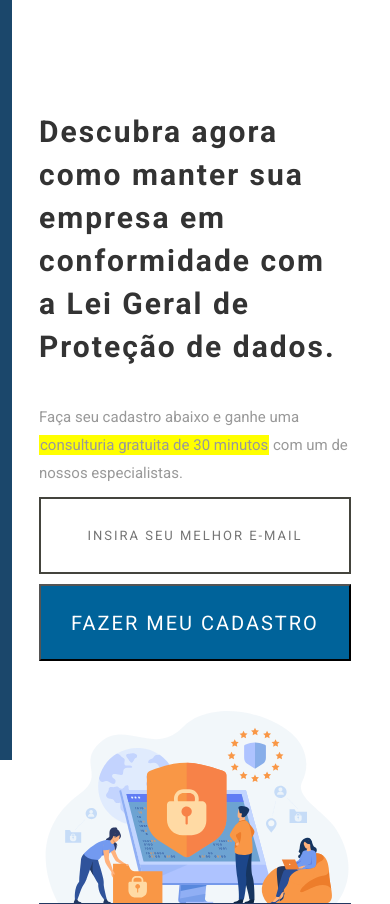
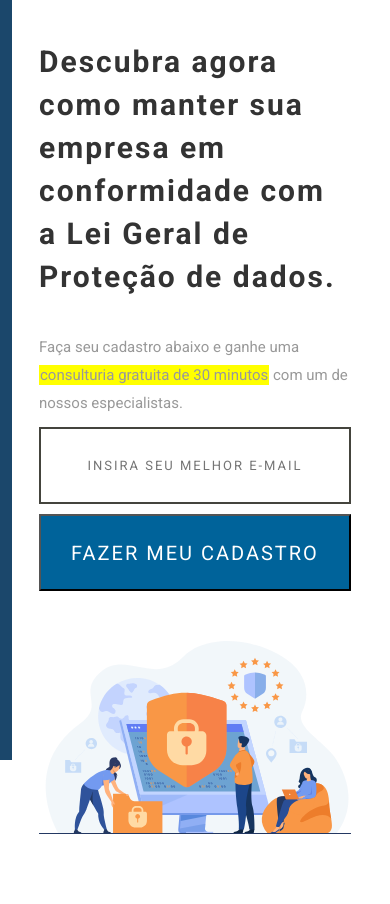
Before and after one commit to iagoisi/damis, a plain HTML site: page index.html in a window 390 px wide. Shown: the top 904 px of the page. Drawn offline with Linux system fonts and the light colour scheme.

Commit message:
:angel:  Top Intro

```diff
--- a/css/style.css
+++ b/css/style.css
@@ -285,7 +285,7 @@ button:hover {
     display: flex;
     width: 80%;
     flex-direction: column;
-    margin: 11rem auto 15rem auto;
+    margin: 4rem auto 15rem auto;
     justify-content: center;
   }
 
```
